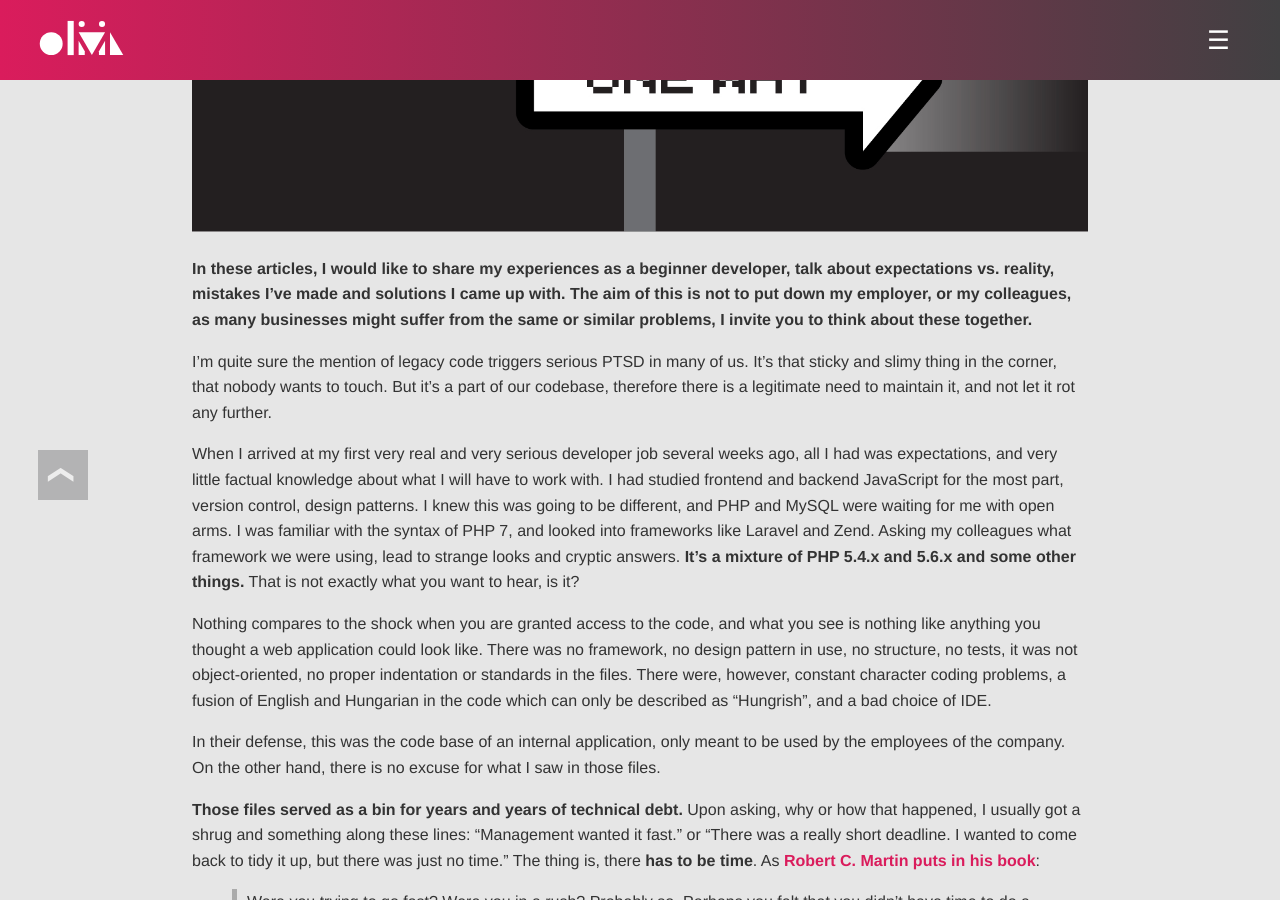
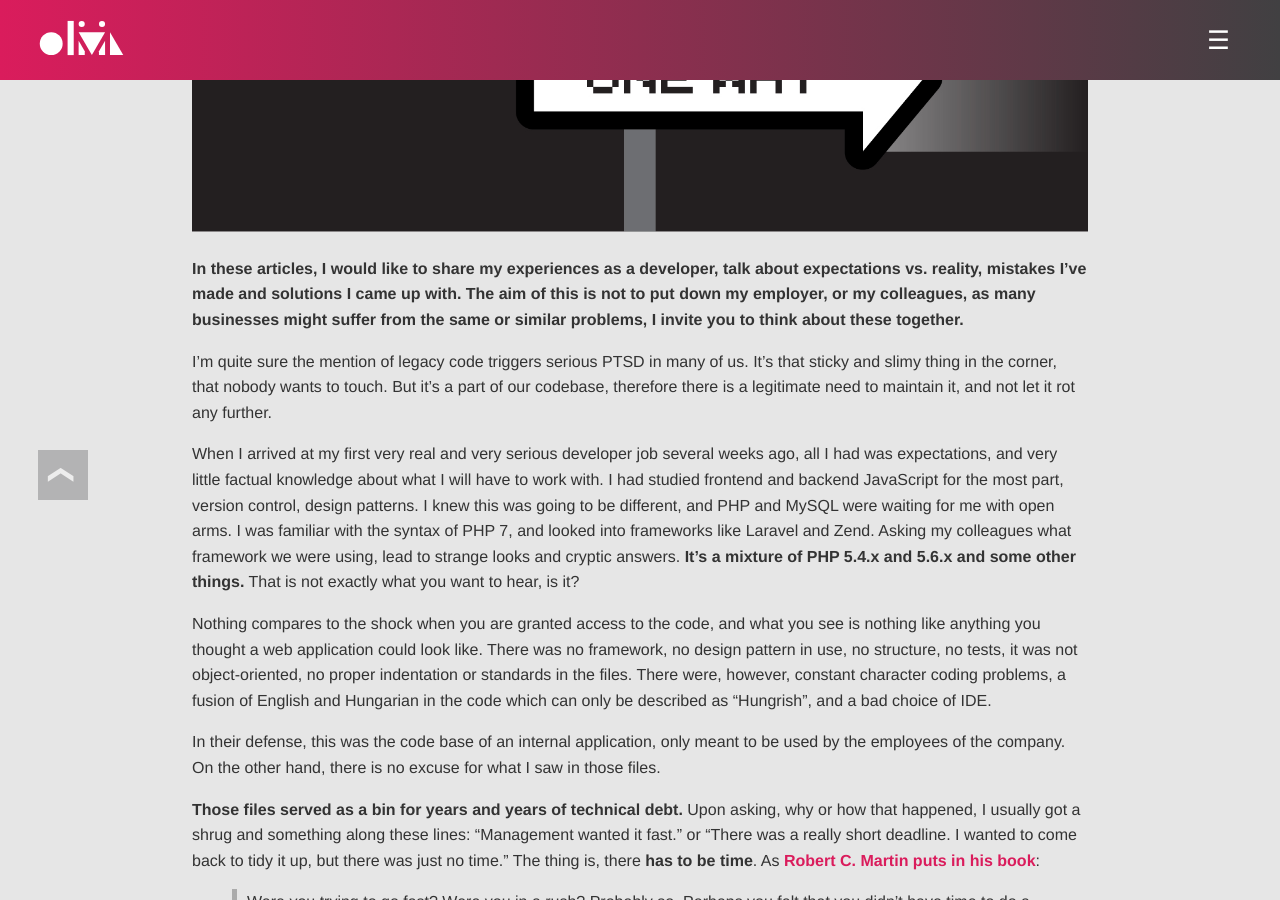
Before and after one commit to oliviagardiner/oliviaisarobot.github.io.old, a Jekyll site: the page built from _posts/2017-04-11-cd-01-consistency-improvement.md, in a window 1280 px wide and 900 px high, scrolled down 468 px. Built offline with Jekyll 4.4.1, drawn with Linux system fonts in a browser that asks for light colours; nearby versions of some CDN libraries; comment, search, counter and statistics services are not loaded; some of the changed text lies outside the part shown.

Commit message:
Correct lines in previous article
Article series was renamed to code diary, therefore
some changes have been made to earlier articles to
keep consistency. Content of the article hasn't
changed.

```diff
--- a/_posts/2017-04-11-cd-01-consistency-improvement.md
+++ b/_posts/2017-04-11-cd-01-consistency-improvement.md
@@ -8,9 +8,9 @@ cover: \assets\blog\2017-04-11\cover.jpg
 cover-source: Illustration by Olivia Gardiner
 ---
 
-![junior life cover](\assets\blog\2017-04-11\cover.jpg){: .post-cover-full }
+![code diary cover](\assets\blog\2017-04-11\cover.jpg){: .post-cover-full }
 
-**In these articles, I would like to share my experiences as a beginner developer, talk about expectations vs. reality, mistakes I've made and solutions I came up with. The aim of this is not to put down my employer, or my colleagues, as many businesses might suffer from the same or similar problems, I invite you to think about these together.**
+**In these articles, I would like to share my experiences as a developer, talk about expectations vs. reality, mistakes I've made and solutions I came up with. The aim of this is not to put down my employer, or my colleagues, as many businesses might suffer from the same or similar problems, I invite you to think about these together.**
 
 I'm quite sure the mention of legacy code triggers serious PTSD in many of us. It's that sticky and slimy thing in the corner, that nobody wants to touch. But it's a part of our codebase, therefore there is a legitimate need to maintain it, and not let it rot any further.
 
```
Also changed, not shown: other parts of _posts/2017-04-11-cd-01-consistency-improvement.md (+1 -1 lines).
